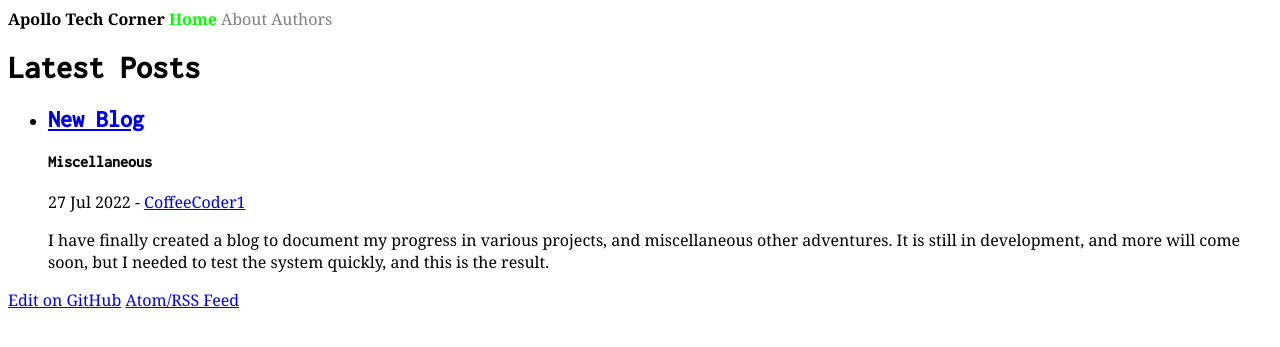
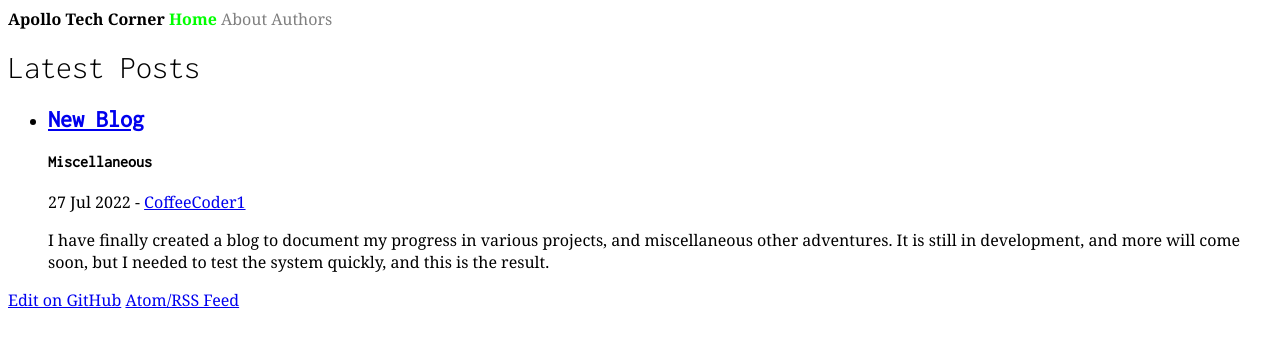
Before and after one commit to CoffeeCoder1/Apollo-Tech-Corner, a Jekyll site: the page built from index.html, in a window 1280 px wide. Shown: the top 347 px of the page. Built offline with Jekyll 4.4.1, drawn with Linux system fonts in a browser that asks for light colours.

Commit message:
Change font weights
Changed font weight of `h1` to 300 and default font weight for `Inconsolata` to 400.

```diff
--- a/_layouts/default.html
+++ b/_layouts/default.html
@@ -5,7 +5,7 @@
 		<title>{{ page.title }} - {{ site.name }}</title>
 		<link rel="preconnect" href="https://fonts.googleapis.com">
 		<link rel="preconnect" href="https://fonts.gstatic.com" crossorigin>
-		<link href="https://fonts.googleapis.com/css2?family=Inconsolata:wght@200;500&family=Noto+Sans+Mono:wght@400;700&family=Noto+Serif:ital,wght@0,400;0,700;1,400;1,700&display=swap" rel="stylesheet">
+		<link href="https://fonts.googleapis.com/css2?family=Inconsolata:wght@300;400&family=Noto+Sans+Mono:wght@400;700&family=Noto+Serif:ital,wght@0,400;0,700;1,400;1,700&display=swap" rel="stylesheet">
 		<link rel="stylesheet" href="{{ site.github.baseurl }}/assets/css/styles.css">
 	</head>
 	<body>
--- a/_sass/main.scss
+++ b/_sass/main.scss
@@ -5,3 +5,7 @@
 h1, h2, h3, h4, h5, .site-title, .site-nav {
 	font-family: 'Inconsolata', monospace;
 }
+
+h1 {
+	font-weight: 300;
+}
```
